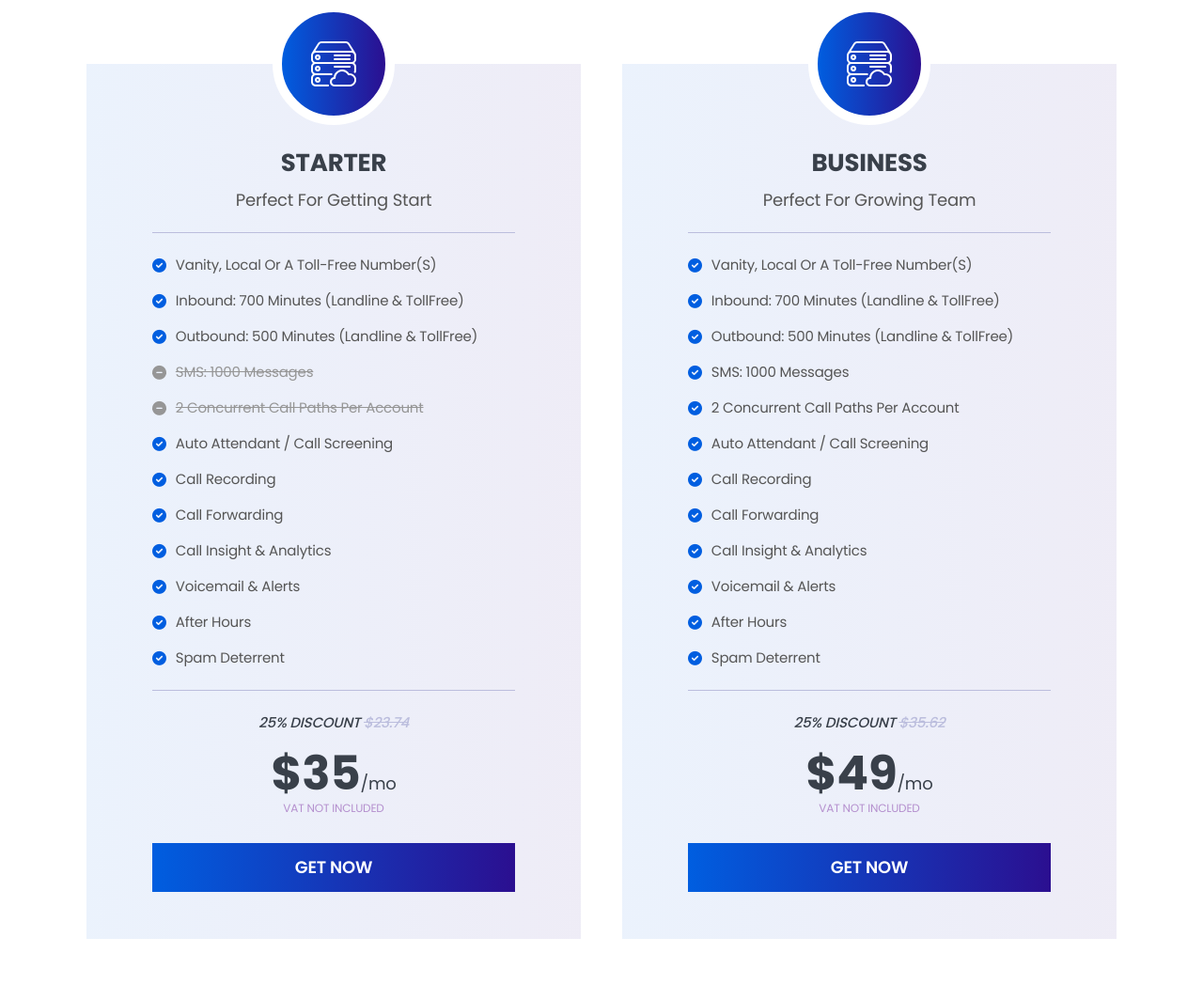
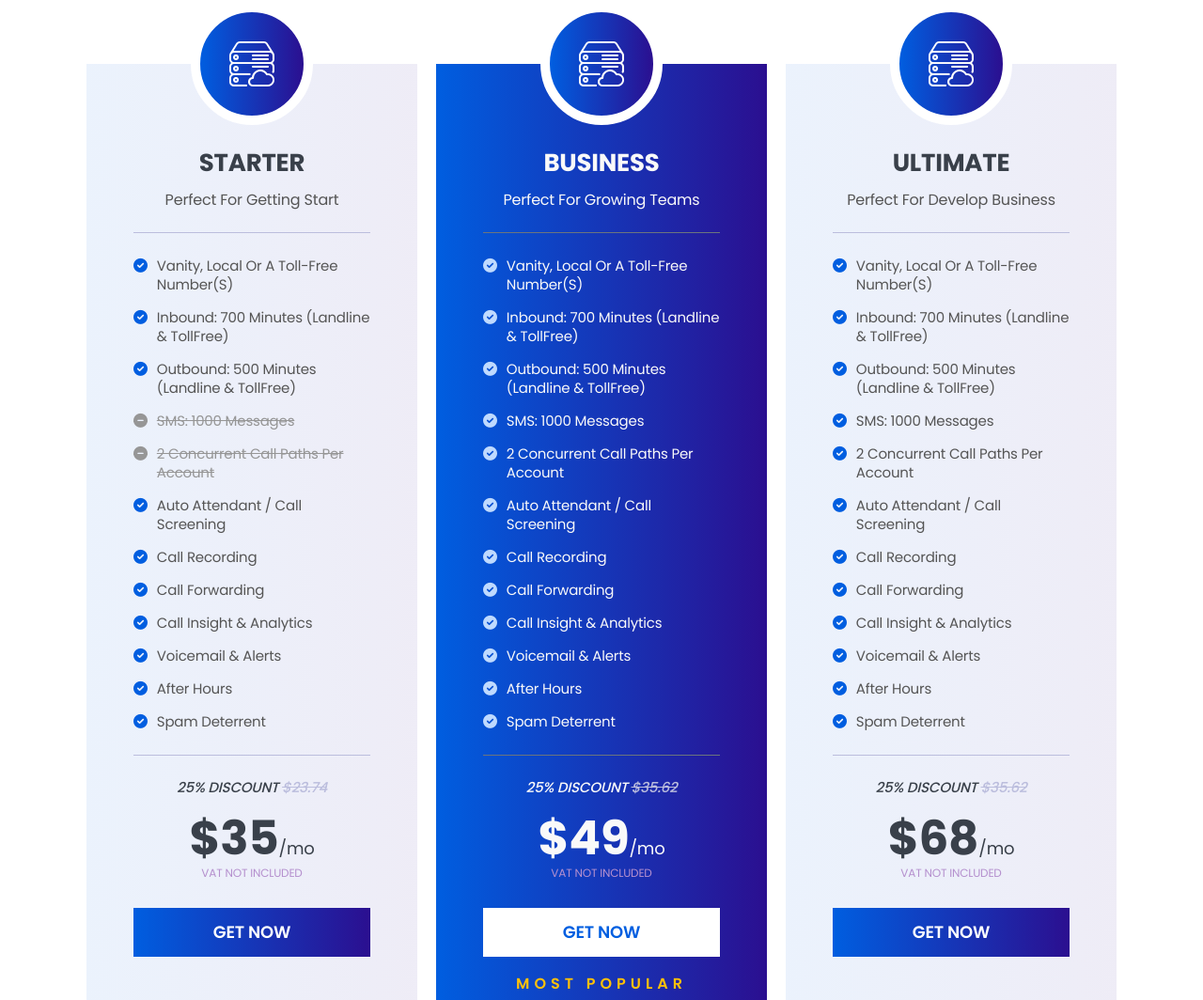
Before and after one commit to mironhasan/fiverr-voyceadmins, a plain HTML site: page pricing.html in a window 1280 px wide. Shown: the part 526-1590 px from the top of the page at 94% size. Drawn offline with Linux system fonts and the light colour scheme; files whose address does not match are found by name.

Commit message:
Voyce Admins - v1.3

```diff
--- a/pricing.html
+++ b/pricing.html
@@ -35,6 +35,7 @@
         <link rel="stylesheet" href="https://cdnjs.cloudflare.com/ajax/libs/font-awesome/6.0.0/css/all.min.css">
 
         <!-- VENDOR -->
+        <link rel="stylesheet" href="vendor/slickslider/slick.min.css">
         <link rel="stylesheet" href="vendor/bootstrap/bootstrap.min.css">
 
         <!-- CUSTOM -->
@@ -136,8 +137,7 @@
                     </div>
                 </div>
                 <div class="tab-pane fade show active" id="monthly">
-                    <div class="row row-cols-1 row-cols-md-2">
-                        <div class="col">
+                    <div class="price-slider slider-arrow">
                         <div class="price-card">
                             <i class="flaticon-servers"></i>
                             <h3>starter</h3>
@@ -161,12 +161,10 @@
                             <h6>vat not included</h6>
                             <a href="#">get now</a>
                         </div>
-                        </div>
-                        <div class="col">
-                            <div class="price-card">
+                        <div class="price-card active">
                             <i class="flaticon-servers"></i>
                             <h3>business</h3>
-                                <p>Perfect for growing team</p>
+                            <p>Perfect for growing teams</p>
                             <ul>
                                 <li><span>Vanity, Local or a Toll-Free Number(S)</span></li>
                                 <li><span>Inbound: 700 Minutes (Landline & TollFree)</span></li>
@@ -185,13 +183,35 @@
                             <h5>$49<sub>/mo</sub></h5>
                             <h6>vat not included</h6>
                             <a href="#">get now</a>
+                            <small>most popular</small>
                         </div>
+                        <div class="price-card">
+                            <i class="flaticon-servers"></i>
+                            <h3>ultimate</h3>
+                            <p>Perfect for develop business</p>
+                            <ul>
+                                <li><span>Vanity, Local or a Toll-Free Number(S)</span></li>
+                                <li><span>Inbound: 700 Minutes (Landline & TollFree)</span></li>
+                                <li><span>Outbound: 500 Minutes (Landline & TollFree)</span></li>
+                                <li><span>SMS: 1000 Messages</span></li>
+                                <li><span>2 Concurrent Call paths per account</span></li>
+                                <li><span>Auto Attendant / Call Screening</span></li>
+                                <li><span>Call Recording</span></li>
+                                <li><span>Call Forwarding</span></li>
+                                <li><span>Call Insight & Analytics</span></li>
+                                <li><span>Voicemail & Alerts</span></li>
+                                <li><span>After Hours</span></li>
+                                <li><span>Spam Deterrent</span></li>
+                            </ul>
+                            <h4>25% discount <del>$35.62</del></h4>
+                            <h5>$68<sub>/mo</sub></h5>
+                            <h6>vat not included</h6>
+                            <a href="#">get now</a>
                         </div>
                     </div>
                 </div>
                 <div class="tab-pane fade" id="yearly">
-                    <div class="row row-cols-1 row-cols-md-2">
-                        <div class="col">
+                    <div class="price-slider slider-arrow">
                         <div class="price-card">
                             <i class="flaticon-servers"></i>
                             <h3>starter</h3>
@@ -215,9 +235,7 @@
                             <h6>vat not included</h6>
                             <a href="#">get now</a>
                         </div>
-                        </div>
-                        <div class="col">
-                            <div class="price-card">
+                        <div class="price-card active">
                             <i class="flaticon-servers"></i>
                             <h3>business</h3>
                             <p>Perfect for growing team</p>
@@ -239,7 +257,30 @@
                             <h5>$249<sub>/yr</sub></h5>
                             <h6>vat not included</h6>
                             <a href="#">get now</a>
+                            <small>most popular</small>
                         </div>
+                        <div class="price-card">
+                            <i class="flaticon-servers"></i>
+                            <h3>ultimate</h3>
+                            <p>Perfect for develop business</p>
+                            <ul>
+                                <li><span>Vanity, Local or a Toll-Free Number(S)</span></li>
+                                <li><span>Inbound: 700 Minutes (Landline & TollFree)</span></li>
+                                <li><span>Outbound: 500 Minutes (Landline & TollFree)</span></li>
+                                <li><span>SMS: 1000 Messages</span></li>
+                                <li><span>2 Concurrent Call paths per account</span></li>
+                                <li><span>Auto Attendant / Call Screening</span></li>
+                                <li><span>Call Recording</span></li>
+                                <li><span>Call Forwarding</span></li>
+                                <li><span>Call Insight & Analytics</span></li>
+                                <li><span>Voicemail & Alerts</span></li>
+                                <li><span>After Hours</span></li>
+                                <li><span>Spam Deterrent</span></li>
+                            </ul>
+                            <h4>25% discount <del>$35.62</del></h4>
+                            <h5>$368<sub>/yr</sub></h5>
+                            <h6>vat not included</h6>
+                            <a href="#">get now</a>
                         </div>
                     </div>
                 </div>
@@ -467,6 +508,10 @@
         <script src="vendor/bootstrap/popper.min.js"></script>
         <script src="vendor/bootstrap/bootstrap.min.js"></script>
 
+        <!-- SLICK SLIDER -->
+        <script src="vendor/slickslider/slick.min.js"></script>
+        <script src="vendor/slickslider/slick-call.js"></script>
+
         <!-- CUSTOM -->
         <script src="js/main.js"></script>
         <!--=====================================
--- /dev/null
+++ b/sass/2-components/_slider-arrow.scss
@@ -0,0 +1,49 @@
+
+
+
+/*-----------------------------
+    SLIDER ARROW COMPONENT
+------------------------------*/
+.slider-arrow {
+    &:hover {
+        .dandik,
+        .bamdik {
+            visibility: visible;
+            opacity: 1;
+        }
+    }
+}
+
+.dandik,
+.bamdik {
+    position: absolute;
+    top: 50%;
+    transform: translateY(-50%);
+    font-size: 14px;
+    width: 50px;
+    height: 50px;
+    line-height: 50px;
+    text-align: center;
+    color: var(--primary);
+    background: var(--white);
+    text-shadow: var(--primary-tshadow);
+    box-shadow: var(--primary-bshadow);
+    visibility: hidden;
+    opacity: 0;
+    cursor: pointer;
+    z-index: 1;
+    @include cursor__transition;
+
+     &:hover{
+        color: var(--white);
+        background: var(--primary);
+    }
+}
+
+.dandik {
+    right: -10px;
+}
+
+.bamdik{
+    left: -10px;
+}
--- a/sass/3-elements/_price-card.scss
+++ b/sass/3-elements/_price-card.scss
@@ -2,7 +2,7 @@
         PRICE CARD ELEMENT
 ------------------------------*/
 .price-card {
-    padding: 0px 70px 50px;
+    padding: 0px 50px 50px;
     margin: 65px 10px 0px;
     background: var(--rgb-gradient);
     text-align: center;
@@ -30,6 +30,7 @@
     }
 
     p {
+        font-size: 16px;
         margin-bottom: 20px;
         text-transform: capitalize;
     }
@@ -43,7 +44,8 @@
 
         li {
             font-size: 15px;
-            margin: 10px 0px;
+            line-height: 20px;
+            margin: 15px 0px;
             text-transform: capitalize;
 
             span,
@@ -55,7 +57,7 @@
 
                 &::before {
                     font-size: 15px;
-                    margin-top: 7px;
+                    margin-top: 2px;
                     line-height: 15px;
                     color: var(--primary);
                     font-weight: 900;
@@ -195,20 +197,8 @@
 }
 
 
-@media (max-width: 500px) {
+@media (max-width: 1199px) {
     .price-card {
-        padding: 0px 35px 50px;
+        padding: 0px 40px 50px;
     }
 }
-
-@media (min-width: 501px) and (max-width: 576px) {
-    .price-card {
-        padding: 0px 50px 50px;
-    }
-}
-
-@media (min-width: 768px) and (max-width: 1199px) {
-    .price-card {
-        padding: 0px 50px 50px;
-    }
-}
--- a/sass/main.scss
+++ b/sass/main.scss
@@ -18,6 +18,7 @@
 @import '2-components/section';
 @import '2-components/button';
 @import '2-components/nav-tabs';
+@import '2-components/slider-arrow';
 
 
 /*========================================
--- /dev/null
+++ b/vendor/slickslider/slick-call.js
@@ -0,0 +1,40 @@
+// FOR PRICE CARD SLIDER
+$('.price-slider').slick({
+    dots: false,
+    infinite: true,
+    autoplay: false,
+    arrows: true,
+    fade: false,
+    speed: 1000,
+    slidesToShow: 3,
+    slidesToScroll: 1,
+    prevArrow: '<i class="fas fa-arrow-right dandik"></i>',
+    nextArrow: '<i class="fas fa-arrow-left bamdik"></i>',
+    responsive: [
+        {
+            breakpoint: 1200,
+            settings: {
+                slidesToShow: 3,
+                slidesToScroll: 1,
+            }
+        },
+        {
+            breakpoint: 992,
+            settings: {
+                slidesToShow: 2,
+                slidesToScroll: 1,
+            }
+        },
+        {
+            breakpoint: 768,
+            settings: {
+                slidesToShow: 1,
+                slidesToScroll: 1,
+            }
+        }
+    ]
+});
+
+$('a[data-bs-toggle="tab"]').on('shown.bs.tab', function (e) {
+    $('.price-slider').slick('setPosition');
+});
```
Also changed, not shown: css/main.css, css/main.min.css, vendor/slickslider/slick.min.css (added), vendor/slickslider/slick.min.js (added). Lines whose indentation alone changed are shown as unchanged.
